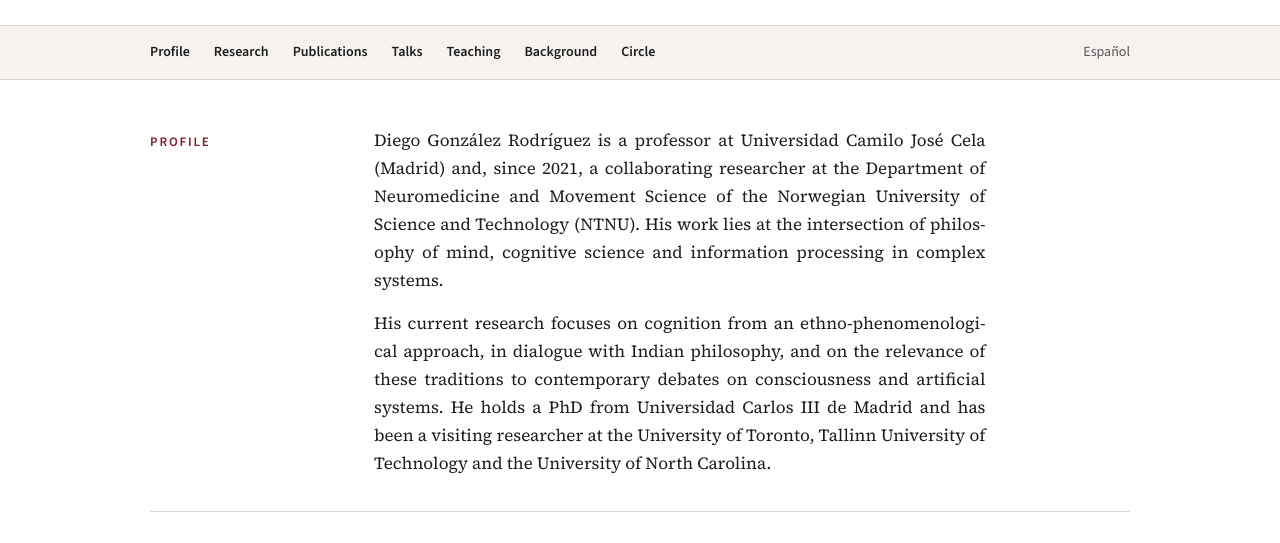
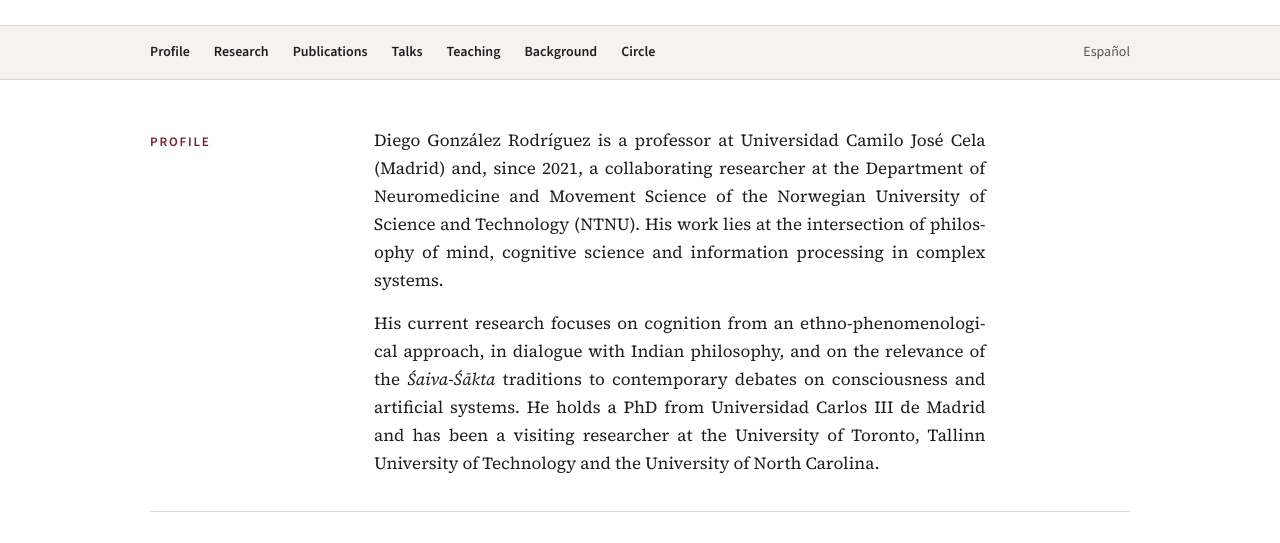
Before and after one commit to dgrmunch/dgrmunch.github.io, a plain HTML site: page en/index.html in a window 1280 px wide. Shown: the part 220-763 px from the top of the page. Drawn offline with nearby package versions, Linux system fonts and the light colour scheme.

Commit message:
Nombrar las tradiciones Śaiva-Śākta en la presentación
Co-Authored-By: Claude Opus 5.5 <noreply@anthropic.com>
Claude-Session: https://claude.ai/code/session_01EWVhVUDvZnuQMKDCqwESmY

```diff
--- a/en/index.html
+++ b/en/index.html
@@ -90,7 +90,7 @@ footer .wrap{padding-block:22px;font-family:var(--sans);font-size:13.5px;color:v
     <section id="profile" aria-labelledby="h-profile">
       <h2 id="h-profile">Profile</h2>
       <div class="body">
-        <p>Diego González Rodríguez is a professor at Universidad Camilo José Cela (Madrid) and, since 2021, a collaborating researcher at the Department of Neuromedicine and Movement Science of the Norwegian University of Science and Technology (NTNU). His work lies at the intersection of philosophy of mind, cognitive science and information processing in complex systems.</p><p>His current research focuses on cognition from an ethno-phenomenological approach, in dialogue with Indian philosophy, and on the relevance of these traditions to contemporary debates on consciousness and artificial systems. He holds a PhD from Universidad Carlos III de Madrid and has been a visiting researcher at the University of Toronto, Tallinn University of Technology and the University of North Carolina.</p>
+        <p>Diego González Rodríguez is a professor at Universidad Camilo José Cela (Madrid) and, since 2021, a collaborating researcher at the Department of Neuromedicine and Movement Science of the Norwegian University of Science and Technology (NTNU). His work lies at the intersection of philosophy of mind, cognitive science and information processing in complex systems.</p><p>His current research focuses on cognition from an ethno-phenomenological approach, in dialogue with Indian philosophy, and on the relevance of the <i>Śaiva-Śākta</i> traditions to contemporary debates on consciousness and artificial systems. He holds a PhD from Universidad Carlos III de Madrid and has been a visiting researcher at the University of Toronto, Tallinn University of Technology and the University of North Carolina.</p>
       </div>
     </section>
 
```
Also changed, not shown: index.html (+1 -1 lines).
